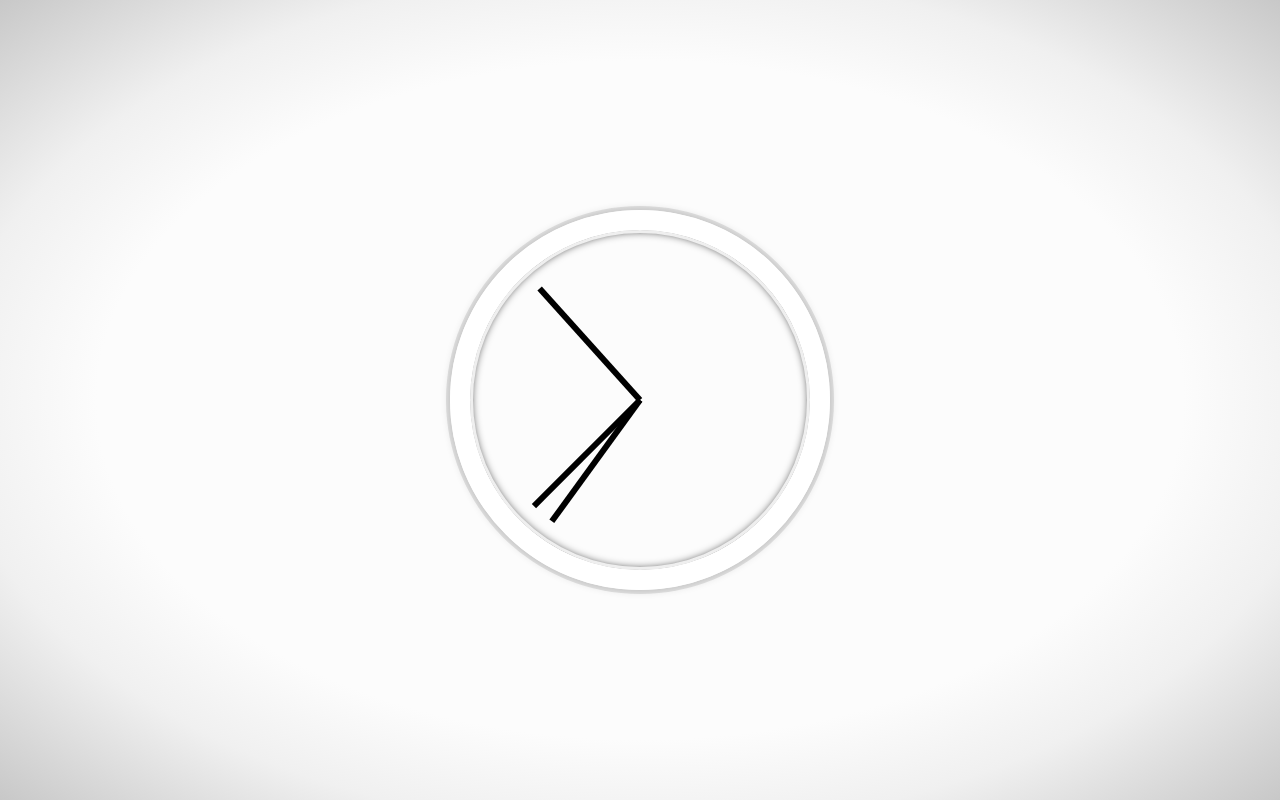
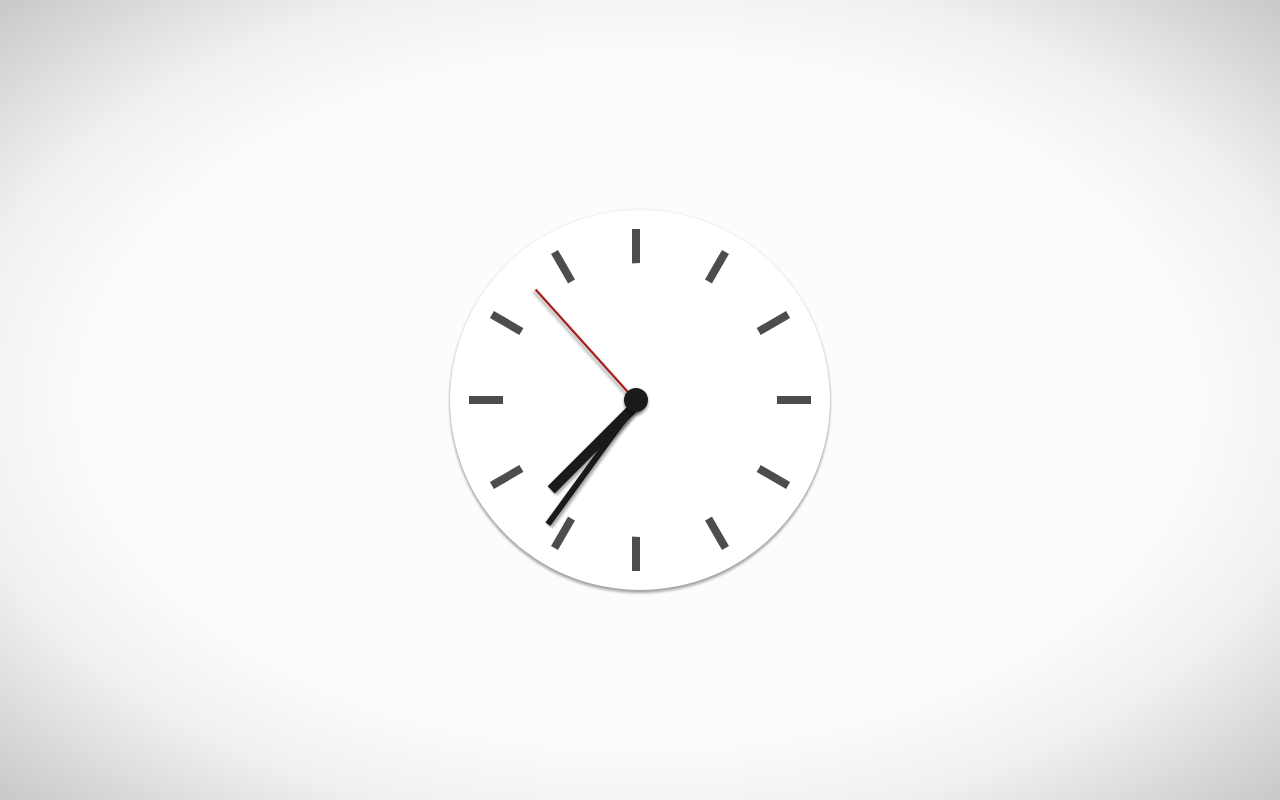
Before and after one commit to Tivo389/60_022818_JS30_WES_BOS, a plain HTML site: page 02_JS_CSS_CLOCK/index-START.html in a window 1280 px wide. Drawn offline with Linux system fonts and the light colour scheme.

Commit message:
made a fake mondaine

```diff
--- a/02_JS_CSS_CLOCK/index-START.html
+++ b/02_JS_CSS_CLOCK/index-START.html
@@ -3,6 +3,7 @@
 <head>
   <meta charset="UTF-8">
   <title>JS + CSS Clock</title>
+  <link rel="stylesheet" href="stylesheet.css">
 </head>
 <body>
 
@@ -12,60 +13,15 @@
       <div class="hand min-hand"></div>
       <div class="hand second-hand"></div>
     </div>
+    <div class="hour--marker">
+      <div></div>
+      <div></div>
+      <div></div>
+      <div></div>
+      <div></div>
+      <div></div>
+    </div>
   </div>
-
-  <style>
-    html {
-      background:radial-gradient(ellipse at center, rgba(252,252,252,1) 0%, rgba(252,252,252,1) 60%, rgba(240,240,240,1) 76%, rgba(200,200,200,1) 100%);
-      background-size:cover;
-      background-position:center;
-      font-family:'helvetica neue';
-      text-align: center;
-      font-size: 10px;
-    }
-
-    body {
-      margin: 0;
-      font-size: 2rem;
-      display:flex;
-      flex:1;
-      min-height: 100vh;
-      align-items: center;
-    }
-
-    .clock {
-      width: 30rem;
-      height: 30rem;
-      border:20px solid white;
-      border-radius:50%;
-      margin:50px auto;
-      position: relative;
-      padding:2rem;
-      box-shadow:
-        0 0 0 4px rgba(0,0,0,0.1),
-        inset 0 0 0 3px #EFEFEF,
-        inset 0 0 10px black,
-        0 0 10px rgba(0,0,0,0.2);
-    }
-
-    .clock-face {
-      position: relative;
-      width: 100%;
-      height: 100%;
-      transform: translateY(-3px); /* account for the height of the clock hands */
-    }
-
-    .hand {
-      background:black;
-      height:6px;
-      position: absolute;
-      top:50%;
-      transform-origin: 100%;
-      transform: rotate(90deg);
-      transition: all 0.1s cubic-bezier(0.1, 1, 0.58, 1.25);
-      width:50%;
-    }
-  </style>
 
   <script>
     const secondHand = document.querySelector('.second-hand');
--- /dev/null
+++ b/02_JS_CSS_CLOCK/stylesheet.css
@@ -0,0 +1,173 @@
+html {
+  background:radial-gradient(ellipse at center, rgba(252,252,252,1) 0%, rgba(252,252,252,1) 60%, rgba(240,240,240,1) 76%, rgba(200,200,200,1) 100%);
+  background-size:cover;
+  background-position:center;
+  font-family:'helvetica neue';
+  text-align: center;
+  font-size: 10px;
+  box-sizing: border-box;
+}
+
+body {
+  margin: 0;
+  font-size: 2rem;
+  display:flex;
+  flex:1;
+  min-height: 100vh;
+  align-items: center;
+}
+
+.clock {
+  display: flex;
+  justify-content: center;
+  align-items: center;
+  background-color: white;
+  border-radius:50%;
+  height: 30rem;
+  margin:50px auto;
+  padding:4rem;
+  position: relative;
+  width: 30rem;
+  box-shadow: 0 3px 3px rgba(0,0,0,0.12), 0 3px 3px rgba(0,0,0,0.24), 0 0 3px rgba(0,0,0,0.12);
+}
+
+.clock-face {
+  position: relative;
+  width: 100%;
+  height: 100%;
+  transform: translateX(-4px); /* account for the height of the clock hands */
+  z-index: 30;
+}
+
+.clock-face:after {
+  background-color: #1a1a1a;
+  border-radius: 50%;
+  box-shadow: 0 3px 3px rgba(0,0,0,0.12), 0 3px 3px rgba(0,0,0,0.24), 0 0 3px rgba(0,0,0,0.12);
+  content: '';
+  display: block;
+  height: 8%;
+  left: 50%;
+  position: relative;
+  top: 50%;
+  transform: translate(-50%, -50%);
+  width: 8%;
+  z-index: 40;
+}
+
+.hand {
+  background:#1a1a1a;
+  box-shadow: 0 3px 3px rgba(0,0,0,0.12), 0 3px 3px rgba(0,0,0,0.24), 0 0 3px rgba(0,0,0,0.12);
+  position: absolute;
+  top:50%;
+  transform-origin: 100%;
+  transform: rotate(90deg);
+  transition: all 0.1s cubic-bezier(0.1, 1, 0.58, 1.25);
+  width:50%;
+}
+
+.hour-hand {
+  height: 10px;
+  width: 40%;
+  left: 10%;
+}
+
+.hour--marker {
+  align-items: center;
+  border-radius: 50%;
+  display: flex;
+  height: 90%;
+  justify-content: center;
+  left: 5%;
+  position: absolute;
+  top: 5%;
+  width: 90%;
+  z-index: 20;
+}
+
+.hour--marker::after {
+  content: '';
+  background-color: white;
+  position: absolute;
+  border-radius: 50%;
+  width: 80%;
+  height: 80%;
+  top: 10%;
+  left: 10%;
+  z-index: 10;
+}
+
+.hour--marker > div {
+  background-color: #4d4d4d;
+  height: 100%;
+  position: absolute;
+  transform: translateX(-4px);
+  width: 8px;
+}
+
+.hour--marker > div:nth-child(0) {transform: rotate(0deg);}
+.hour--marker > div:nth-child(1) {transform: rotate(30deg);}
+.hour--marker > div:nth-child(2) {transform: rotate(60deg);}
+.hour--marker > div:nth-child(3) {transform: rotate(90deg);}
+.hour--marker > div:nth-child(4) {transform: rotate(120deg);}
+.hour--marker > div:nth-child(5) {transform: rotate(150deg);}
+
+.min-hand {
+  height: 6px;
+}
+
+.second-hand {
+  background-color: #a81818;
+  height: 2px;
+}
+
+/* DEFAULT
+html {
+  background:radial-gradient(ellipse at center, rgba(252,252,252,1) 0%, rgba(252,252,252,1) 60%, rgba(240,240,240,1) 76%, rgba(200,200,200,1) 100%);
+  background-size:cover;
+  background-position:center;
+  font-family:'helvetica neue';
+  text-align: center;
+  font-size: 10px;
+}
+
+body {
+  margin: 0;
+  font-size: 2rem;
+  display:flex;
+  flex:1;
+  min-height: 100vh;
+  align-items: center;
+}
+
+.clock {
+  width: 30rem;
+  height: 30rem;
+  border:20px solid white;
+  border-radius:50%;
+  margin:50px auto;
+  position: relative;
+  padding:2rem;
+  box-shadow:
+    0 0 0 4px rgba(0,0,0,0.1),
+    inset 0 0 0 3px #EFEFEF,
+    inset 0 0 10px black,
+    0 0 10px rgba(0,0,0,0.2);
+}
+
+.clock-face {
+  position: relative;
+  width: 100%;
+  height: 100%;
+  transform: translateY(-3px); /* account for the height of the clock hands */
+}
+
+.hand {
+  background:black;
+  height:6px;
+  position: absolute;
+  top:50%;
+  transform-origin: 100%;
+  transform: rotate(90deg);
+  transition: all 0.1s cubic-bezier(0.1, 1, 0.58, 1.25);
+  width:50%;
+}*/
```
